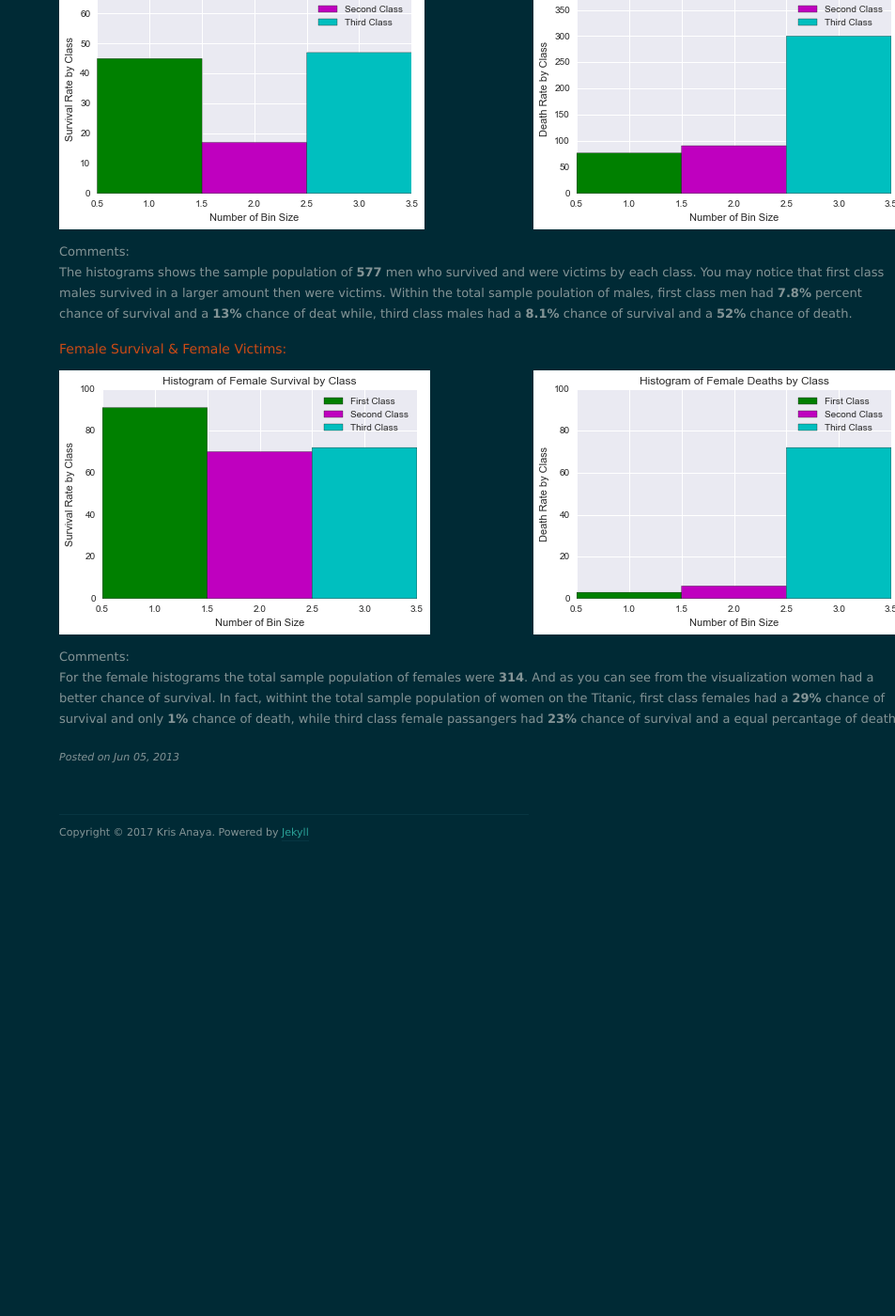
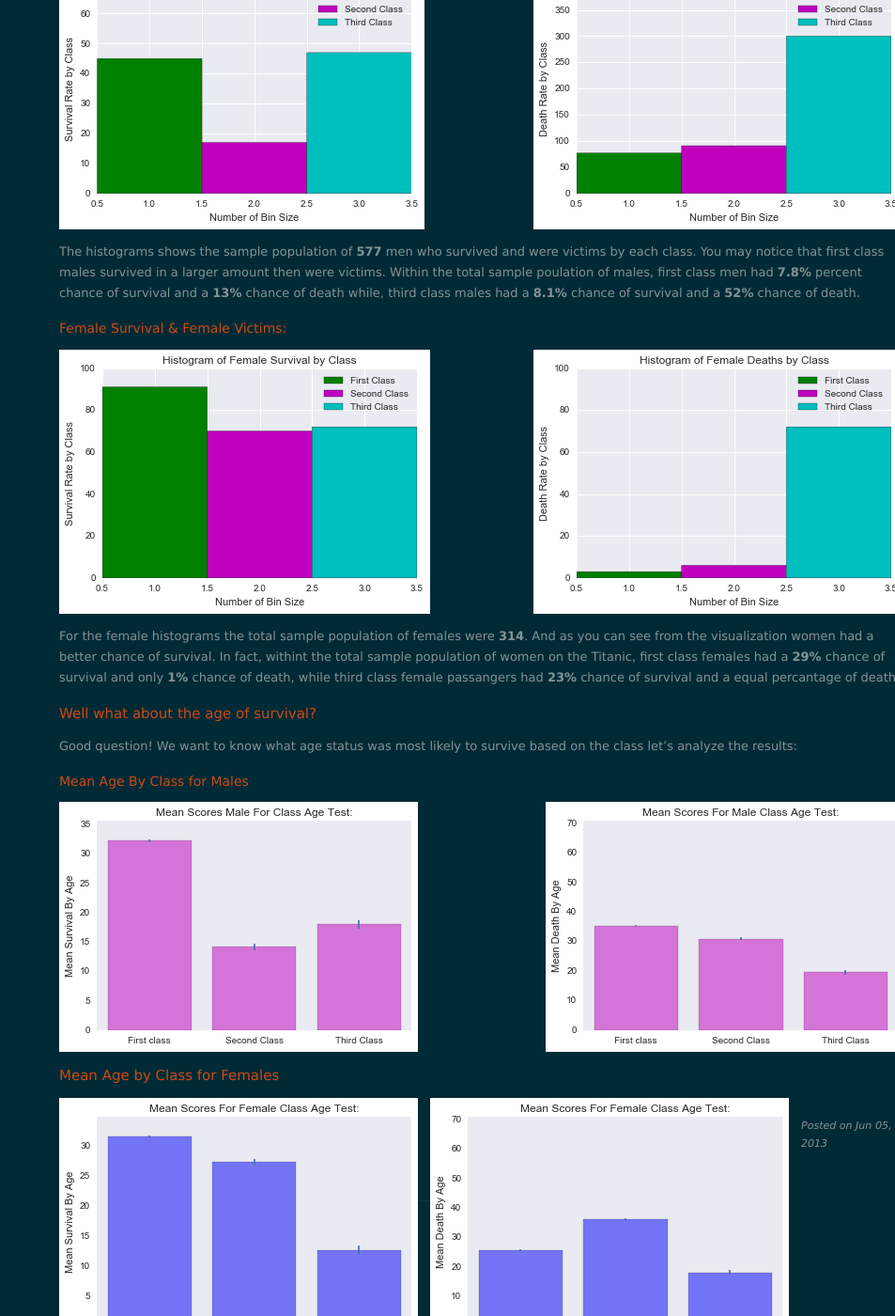
Before and after one commit to krismanaya/krismanaya.github.io, a Jekyll site: the page built from _posts/2013-06-05-welcome-to-jekyll.markdown, in a window 1280 px wide and 1400 px high, scrolled down 1104 px. Shown: the whole window at 94% size, without its empty margins (327-1280 px from the left). Built offline with Jekyll 4.4.1, drawn with Linux system fonts in a browser that asks for light colours; nearby versions of some CDN libraries; before the commit the page ends 2020 px from its top, so only the background shows below that.

Commit message:
add images

```diff
--- a/_posts/2013-06-05-welcome-to-jekyll.markdown
+++ b/_posts/2013-06-05-welcome-to-jekyll.markdown
@@ -35,13 +35,23 @@ The most interesting insight (IMO) was there a better survival outcome based on
 <img src="/images/MS.png" class="left"/>
 <img src="/images/MD.png" class="right"/>
 
-#### Comments:
-The histograms shows the sample population of **577** men who survived and were victims by each class. You may notice that first class males survived in a larger amount then were victims. Within the total sample poulation of males, first class men had **7.8%** percent chance of survival and a **13%** chance of deat while, third class males had a **8.1%** chance of survival and a **52%** chance of death.
+The histograms shows the sample population of **577** men who survived and were victims by each class. You may notice that first class males survived in a larger amount then were victims. Within the total sample poulation of males, first class men had **7.8%** percent chance of survival and a **13%** chance of death while, third class males had a **8.1%** chance of survival and a **52%** chance of death.
 
 ### Female Survival & Female Victims:
 <img src="/images/FS.png" class="left"/>
 <img src="/images/FD.png" class="right"/>
 
+For the female histograms the total sample population of females were **314**. And as you can see from the visualization women had a better chance of survival. In fact, withint the total sample population of women on the Titanic, first class females had a **29%** chance of survival and only **1%** chance of death, while third class female passangers had **23%** chance of survival and a equal percantage of death.
 
-#### Comments:
-For the female histograms the total sample population of females were **314**. And as you can see from the visualization women had a better chance of survival. In fact, withint the total sample population of women on the Titanic, first class females had a **29%** chance of survival and only **1%** chance of death, while third class female passangers had **23%** chance of survival and a equal percantage of death.
+
+## Well what about the age of survival?
+Good question! We want to know what age status was most likely to survive based on the class let's analyze the results:
+
+### Mean Age By Class for Males
+<img src="/images/MCS.png" class="left"/>
+<img src="/images/MCD.png" class="right"/>
+
+
+## Mean Age by Class for Females
+<img src="/images/FCS.png" class="left"/>
+<img src="/images/FCD.png" class="left"/>
```
Also changed, not shown: images/FCD.png (added), images/FCS.png (added), images/MCD.png (added), images/MCS.png (added).
